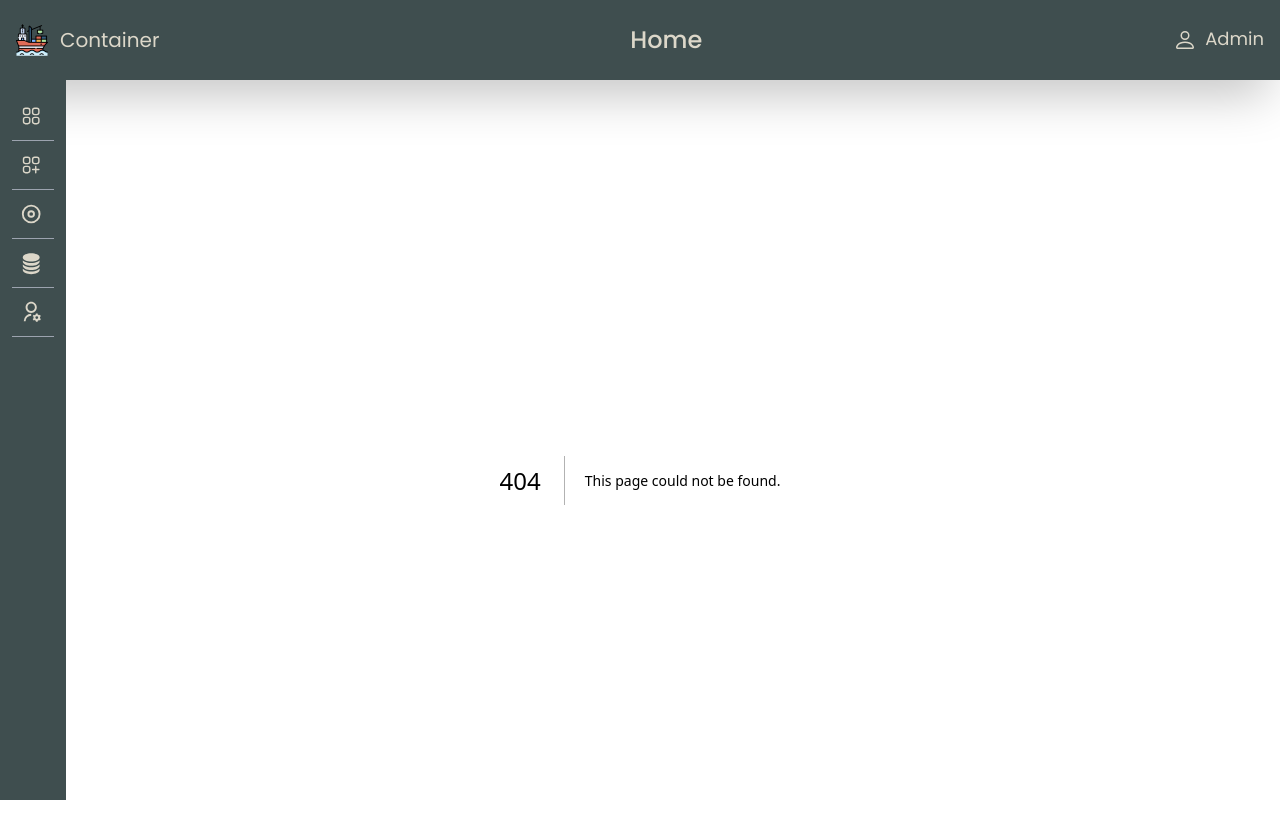
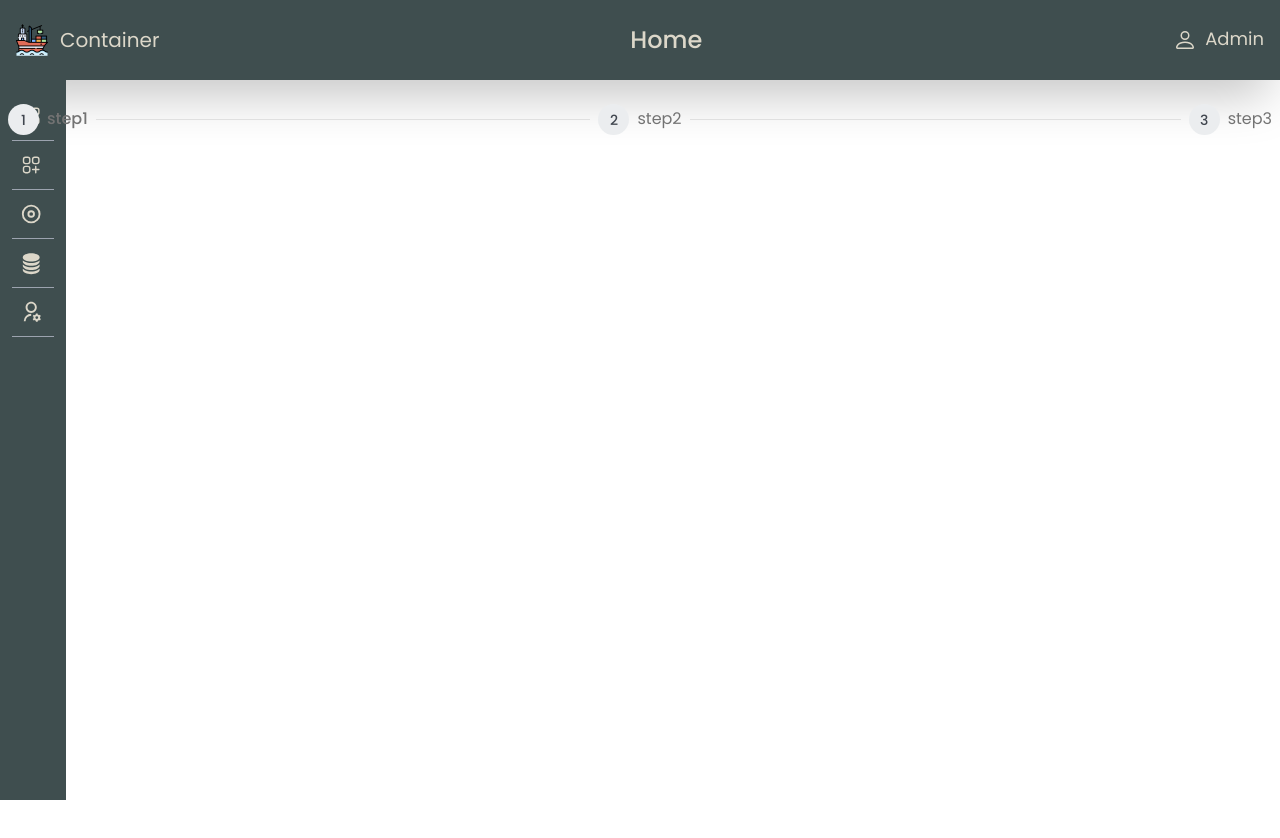
Before and after one commit to imtharun/ContainerZen, a Next.js app in the folder frontend/: page /applications/deploy in a window 1280 px wide. Before the commit this address had no page. Shown: the top 838 px of the page. After the commit the page ends 800 px from the top, so only its background shows below. Built offline with nearby package versions, Linux system fonts and the light colour scheme.

Commit message:
feat: streaming data

```diff
--- a/frontend/components/Dashboard.jsx
+++ b/frontend/components/Dashboard.jsx
@@ -1,7 +1,25 @@
-import React from "react";
+import React, { useEffect, useState } from "react";
 import Card from "./Card";
 
 const Dashboard = () => {
+  const [streamingData, setStreamingData] = useState("");
+
+  useEffect(() => {
+    console.log(streamingData);
+  }, [streamingData]);
+
+  useEffect(() => {
+    const eventSource = new EventSource("http://localhost:5000/api/stats");
+
+    eventSource.onmessage = (event) => {
+      setStreamingData(event.data);
+    };
+
+    return () => {
+      eventSource.close();
+    };
+  }, []);
+
   return (
     <div className="flex flex-col bg-dark text-light p-2 sm:ml-[3rem] sm:px-[5rem] pt-4 pb-4 h-[90vh]">
       <h1 className="bg-light text-dark p-2 rounded-t-md font-medium text-lg">
--- a/frontend/components/Table.jsx
+++ b/frontend/components/Table.jsx
@@ -1,4 +1,5 @@
 import React, { useRef, useState } from "react";
+import Link from "next/link";
 import {
   AiOutlinePlusCircle as PlusIcon,
   AiOutlineSearch as SearchIcon,
@@ -15,7 +16,9 @@ const Table = () => {
         <div className="flex items-center">
           <h1 className="font-medium text-base text-center">Applications </h1>
           <button className="ml-2">
-            <PlusIcon className="w-5 h-5" />
+            <Link href="/applications/deploy">
+              <PlusIcon className="w-5 h-5" />
+            </Link>
           </button>
           <button className="ml-2">
             <RefreshIcon className="w-5 h-5" />
--- /dev/null
+++ b/frontend/pages/applications/deploy.js
@@ -0,0 +1,118 @@
+import Head from "next/head";
+import { Poppins } from "@next/font/google";
+
+const poppins = Poppins({
+  subsets: ["latin"],
+  weight: ["400", "500", "700"],
+  style: ["normal"],
+});
+
+const Application = () => {
+  return (
+    <>
+      <Head>
+        <title>Applications / Deploy</title>
+        <meta name="description" content="Generated by create next app" />
+        <meta name="viewport" content="width=device-width, initial-scale=1" />
+        <link rel="icon" href="/favicon.ico" />
+      </Head>
+      <main className="">
+        <Stepper />
+      </main>
+    </>
+  );
+};
+
+const Stepper = () => {
+  return (
+    <ul
+      data-te-stepper-init
+      className="relative m-0 flex list-none justify-between overflow-hidden p-0 transition-[height] duration-200 ease-in-out"
+    >
+      <li
+        data-te-stepper-step-ref
+        data-te-stepper-step-active
+        className="w-[4.5rem] flex-auto"
+      >
+        <div
+          data-te-stepper-head-ref
+          className="flex cursor-pointer items-center pl-2 leading-[1.3rem] no-underline after:ml-2 after:h-px after:w-full after:flex-1 after:bg-[#e0e0e0] after:content-[''] hover:bg-[#f9f9f9] focus:outline-none dark:after:bg-neutral-600 dark:hover:bg-[#3b3b3b]"
+        >
+          <span
+            data-te-stepper-head-icon-ref
+            className="my-6 mr-2 flex h-[1.938rem] w-[1.938rem] items-center justify-center rounded-full bg-[#ebedef] text-sm font-medium text-[#40464f]"
+          >
+            1
+          </span>
+          <span
+            data-te-stepper-head-text-ref
+            className="font-medium text-neutral-500 after:flex after:text-[0.8rem] after:content-[data-content] dark:text-neutral-300"
+          >
+            step1
+          </span>
+        </div>
+        <div
+          data-te-stepper-content-ref
+          className="absolute w-full p-4 transition-all duration-500 ease-in-out"
+        >
+          Lorem ipsum dolor sit amet, consectetur adipiscing elit, sed do
+          eiusmod tempor incididunt ut labore et dolore magna aliqua.
+        </div>
+      </li>
+      <li data-te-stepper-step-ref className="w-[4.5rem] flex-auto">
+        <div
+          data-te-stepper-head-ref
+          className="flex cursor-pointer items-center leading-[1.3rem] no-underline before:mr-2 before:h-px before:w-full before:flex-1 before:bg-[#e0e0e0] before:content-[''] after:ml-2 after:h-px after:w-full after:flex-1 after:bg-[#e0e0e0] after:content-[''] hover:bg-[#f9f9f9] focus:outline-none dark:before:bg-neutral-600 dark:after:bg-neutral-600 dark:hover:bg-[#3b3b3b]"
+        >
+          <span
+            data-te-stepper-head-icon-ref
+            className="my-6 mr-2 flex h-[1.938rem] w-[1.938rem] items-center justify-center rounded-full bg-[#ebedef] text-sm font-medium text-[#40464f]"
+          >
+            2
+          </span>
+          <span
+            data-te-stepper-head-text-ref
+            className="text-neutral-500 after:flex after:text-[0.8rem] after:content-[data-content] dark:text-neutral-300"
+          >
+            step2
+          </span>
+        </div>
+        <div
+          data-te-stepper-content-ref
+          className="absolute left-0 w-full translate-x-[150%] p-4 transition-all duration-500 ease-in-out"
+        >
+          Ut enim ad minim veniam, quis nostrud exercitation ullamco laboris
+          nisi ut aliquip ex ea commodo consequat.
+        </div>
+      </li>
+      <li data-te-stepper-step-ref className="w-[4.5rem] flex-auto">
+        <div
+          data-te-stepper-head-ref
+          className="flex cursor-pointer items-center pr-2 leading-[1.3rem] no-underline before:mr-2 before:h-px before:w-full before:flex-1 before:bg-[#e0e0e0] before:content-[''] hover:bg-[#f9f9f9] focus:outline-none dark:before:bg-neutral-600 dark:after:bg-neutral-600 dark:hover:bg-[#3b3b3b]"
+        >
+          <span
+            data-te-stepper-head-icon-ref
+            className="my-6 mr-2 flex h-[1.938rem] w-[1.938rem] items-center justify-center rounded-full bg-[#ebedef] text-sm font-medium text-[#40464f]"
+          >
+            3
+          </span>
+          <span
+            data-te-stepper-head-text-ref
+            className="text-neutral-500 after:flex after:text-[0.8rem] after:content-[data-content] dark:text-neutral-300"
+          >
+            step3
+          </span>
+        </div>
+        <div
+          data-te-stepper-content-ref
+          className="absolute left-0 w-full translate-x-[150%] p-4 transition-all duration-500 ease-in-out"
+        >
+          Duis aute irure dolor in reprehenderit in voluptate velit esse cillum
+          dolore eu fugiat nulla pariatur.
+        </div>
+      </li>
+    </ul>
+  );
+};
+
+export default Application;
```
